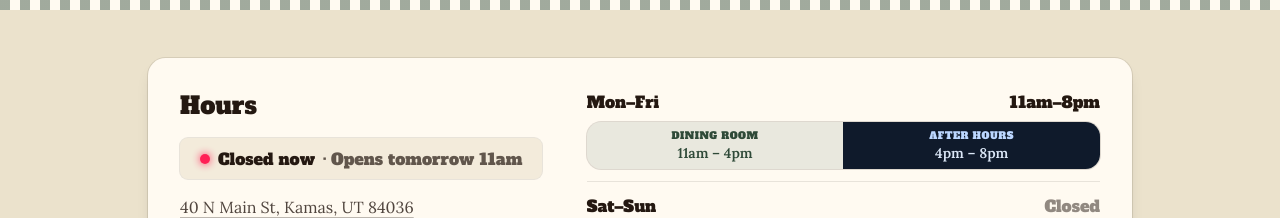
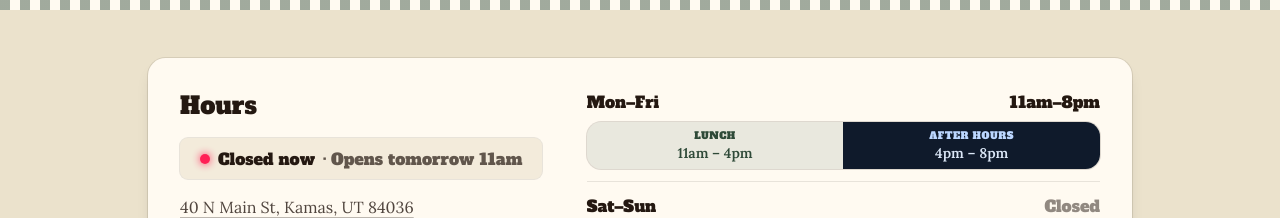
Before and after one commit to jaydedm/hi-mtn-2026, a Next.js app: page / in a window 1280 px wide. Shown: the part 820-1038 px from the top of the page. Built offline with nearby package versions, Linux system fonts and the light colour scheme; no server answers; the database is empty.

Commit message:
menu: rename Dining Room menu to Lunch

```diff
--- a/src/app/admin/_components/ui.tsx
+++ b/src/app/admin/_components/ui.tsx
@@ -79,7 +79,7 @@ export function SaveToast({ state, onDismiss }: { state: SaveState; onDismiss: (
   );
 }
 
-/** Pill-shaped single-select, e.g. All / Dining Room / After Hours. */
+/** Pill-shaped single-select, e.g. All / Lunch / After Hours. */
 export function Segmented<T extends string>({
   value,
   onChange,
@@ -250,7 +250,7 @@ export function ChoiceCard({
 /** Menu membership badges using the same colors as the public site's schedule pills. */
 export function MenuBadge({ menu }: { menu: "lunch" | "after-hours" }) {
   return menu === "lunch" ? (
-    <span className="rounded-full bg-ds-secondary/10 px-2 py-0.5 text-[11px] font-semibold text-ds-secondary">Dining Room</span>
+    <span className="rounded-full bg-ds-secondary/10 px-2 py-0.5 text-[11px] font-semibold text-ds-secondary">Lunch</span>
   ) : (
     <span className="rounded-full bg-ds-ink px-2 py-0.5 text-[11px] font-semibold text-ds-paper">After Hours</span>
   );
--- a/src/app/admin/hours/hours-form.tsx
+++ b/src/app/admin/hours/hours-form.tsx
@@ -29,7 +29,7 @@ type Row = {
 const pct = (t: string) => ((Math.min(SCALE_END, Math.max(SCALE_START, toMinutes(t))) - SCALE_START) / (SCALE_END - SCALE_START)) * 100;
 const same = (a: Row[], b: Row[]) => JSON.stringify(a) === JSON.stringify(b);
 
-/** Proportional bar of the day: Dining Room (blue) then After Hours (dark), on a 6am–midnight scale. */
+/** Proportional bar of the day: Lunch (blue) then After Hours (dark), on a 6am–midnight scale. */
 function DayBar({ row, invalid }: { row: Row; invalid: boolean }) {
   if (row.isClosed || !row.openTime || !row.closeTime || invalid) {
     return <div className="h-2.5 rounded-full bg-muted" aria-hidden="true" />;
@@ -90,7 +90,7 @@ export function HoursForm({ initial }: { initial: Row[] }) {
     <div className="space-y-6">
       <div className="flex flex-wrap items-center gap-x-5 gap-y-2 text-xs text-muted-foreground">
         <span className="inline-flex items-center gap-1.5">
-          <span className="h-2.5 w-5 rounded-full bg-ds-secondary" aria-hidden="true" /> Dining Room menu
+          <span className="h-2.5 w-5 rounded-full bg-ds-secondary" aria-hidden="true" /> Lunch Menu
         </span>
         <span className="inline-flex items-center gap-1.5">
           <span className="h-2.5 w-5 rounded-full bg-ds-ink" aria-hidden="true" /> After Hours menu
@@ -162,8 +162,8 @@ export function HoursForm({ initial }: { initial: Row[] }) {
                       row.closeTime && (
                         <p className="text-xs text-muted-foreground">
                           {row.hasAfterHours && row.afterHoursStart
-                            ? `Dining Room ${fmtTime(row.openTime)}–${fmtTime(row.afterHoursStart)}, then After Hours until ${fmtTime(row.closeTime)}`
-                            : `Dining Room menu ${fmtTime(row.openTime)}–${fmtTime(row.closeTime)}`}
+                            ? `Lunch ${fmtTime(row.openTime)}–${fmtTime(row.afterHoursStart)}, then After Hours until ${fmtTime(row.closeTime)}`
+                            : `Lunch Menu ${fmtTime(row.openTime)}–${fmtTime(row.closeTime)}`}
                         </p>
                       )
                     )}
--- a/src/app/admin/hours/page.tsx
+++ b/src/app/admin/hours/page.tsx
@@ -20,7 +20,7 @@ export default async function AdminHoursPage() {
     <div>
       <PageHeader
         title="Hours"
-        description="When you’re open, and when the menu switches from Dining Room to After Hours. All times are Mountain Time. The website updates as soon as you save."
+        description="When you’re open, and when the menu switches from Lunch to After Hours. All times are Mountain Time. The website updates as soon as you save."
       />
       <HoursForm initial={serialized} />
     </div>
--- a/src/app/admin/menu/menu-editor.tsx
+++ b/src/app/admin/menu/menu-editor.tsx
@@ -153,7 +153,7 @@ export function MenuEditor({ initial }: { initial: MenuSectionDto[] }) {
           onChange={setFilter}
           options={[
             ["all", "All items"],
-            ["lunch", "Dining Room"],
+            ["lunch", "Lunch"],
             ["after-hours", "After Hours"],
           ]}
         />
@@ -262,7 +262,7 @@ export function MenuEditor({ initial }: { initial: MenuSectionDto[] }) {
                   })}
                   {items.length === 0 && (
                     <li className="px-5 py-6 text-center text-sm text-muted-foreground">
-                      {filter === "all" ? "No items yet." : `No ${filter === "lunch" ? "Dining Room" : "After Hours"} items in this section.`}
+                      {filter === "all" ? "No items yet." : `No ${filter === "lunch" ? "Lunch" : "After Hours"} items in this section.`}
                     </li>
                   )}
                 </ul>
@@ -527,7 +527,7 @@ function ItemForm({
 
       <Group n={2} title="Where it shows">
         <div className="grid gap-2 sm:grid-cols-2">
-          <ChoiceCard tone="blue" checked={onLunch} onChange={setOnLunch} title="Dining Room menu" description="The full menu, before After Hours starts" />
+          <ChoiceCard tone="blue" checked={onLunch} onChange={setOnLunch} title="Lunch Menu" description="The full menu, before After Hours starts" />
           <ChoiceCard tone="ink" checked={onAfterHours} onChange={setOnAfterHours} title="After Hours menu" description="Shakes, ice cream and box combos" />
         </div>
         {!onLunch && !onAfterHours && <p className="text-xs font-medium text-amber-700">Pick at least one menu, or this item won’t appear anywhere.</p>}
--- a/src/app/globals.css
+++ b/src/app/globals.css
@@ -172,7 +172,7 @@
   clip-path: polygon(0 var(--roof), 50% 0, 100% var(--roof), 100% 100%, 0 100%);
 }
 
-/* Per-menu accent colors on /menu: primary for the Dining Room, night colors for After Hours.
+/* Per-menu accent colors on /menu: primary for Lunch, night colors for After Hours.
    Menu components use them via text-(--m-accent), bg-(--m-accent), etc. */
 .ds-menu-theme {
   --m-accent: var(--ds-primary);
--- a/src/components/site/menu/menu-view.tsx
+++ b/src/components/site/menu/menu-view.tsx
@@ -8,7 +8,7 @@ import { MenuSectionView } from "./menu-section";
 import { SectionChips } from "./section-chips";
 
 /**
- * Dining Room / After Hours tabs over the online menu. Both menus are server-rendered
+ * Lunch / After Hours tabs over the online menu. Both menus are server-rendered
  * (hidden panel uses `hidden`), so all items are in the HTML for search engines.
  */
 export function MenuView({
@@ -89,7 +89,7 @@ export function MenuView({
                 tabIndex={on ? 0 : -1}
                 onClick={() => select(t)}
                 onKeyDown={(e) => onKey(e, i)}
-                // Matches the home-page menu cards: Dining Room is a light card with a primary ring,
+                // Matches the home-page menu cards: Lunch is a light card with a primary ring,
                 // After Hours uses the theme's night colors.
                 className={`flex-1 rounded-full px-4 py-2 text-center transition ${
                   on
--- a/src/components/site/schedule-list.tsx
+++ b/src/components/site/schedule-list.tsx
@@ -2,8 +2,8 @@ import type { ScheduleGroup } from "@/lib/menu-schedule";
 
 /**
  * One split pill per day, so each menu's label sits right on top of its time:
- *   [ DINING ROOM  11am – 4pm | AFTER HOURS  4pm – 8pm ]
- * Pass only `lunch` for Dining-Room-only days, only `afterHours` for After-Hours-only days.
+ *   [ LUNCH  11am – 4pm | AFTER HOURS  4pm – 8pm ]
+ * Pass only `lunch` for Lunch-only days, only `afterHours` for After-Hours-only days.
  */
 export function MenuSegments({ lunch, afterHours, day }: { lunch: string | null; afterHours: string | null; day: string }) {
   if (!lunch && !afterHours) return null;
@@ -11,7 +11,7 @@ export function MenuSegments({ lunch, afterHours, day }: { lunch: string | null;
     <ul aria-label={`Menu times, ${day}`} className="mt-2 flex overflow-hidden rounded-2xl ring-1 ring-ds-ink/15 text-center">
       {lunch && (
         <li className="flex-1 bg-ds-secondary/10 px-3 py-1.5 text-ds-secondary">
-          <span className="block font-label text-[10px] uppercase tracking-wider">Dining Room</span>
+          <span className="block font-label text-[10px] uppercase tracking-wider">Lunch</span>
           <span className="block text-sm font-semibold">{lunch}</span>
         </li>
       )}
--- a/src/lib/faq.ts
+++ b/src/lib/faq.ts
@@ -43,7 +43,7 @@ export function buildFaqs(groups: ScheduleGroup[]): Faq[] {
       q: "What are your hours?",
       a: `${hoursSentence(groups)} (Mountain Time).${
         afterHours
-          ? ` On ${afterHours.days}, the Dining Room menu runs ${afterHours.lunch ?? afterHours.dining}, then After Hours runs ${afterHours.afterHours}.`
+          ? ` On ${afterHours.days}, the Lunch Menu runs ${afterHours.lunch ?? afterHours.dining}, then After Hours runs ${afterHours.afterHours}.`
           : ""
       } Current hours are always on our hours page.`,
     },
--- a/src/lib/menu-schedule.ts
+++ b/src/lib/menu-schedule.ts
@@ -16,8 +16,8 @@ export const MENU_INFO: Record<
   { title: string; name: string; blurb: string }
 > = {
   lunch: {
-    title: "Dining Room Menu",
-    name: "Dining Room",
+    title: "Lunch Menu",
+    name: "Lunch",
     blurb:
       "The full grill: award-winning burgers, sandwiches, salads, sides, shakes and more.",
   },
@@ -99,7 +99,7 @@ export type ScheduleGroup = {
   hours: string;
   lunch: string | null;
   afterHours: string | null;
-  /** Dining Room window on any day it is served (even without After Hours), for the hours table. */
+  /** Lunch window on any day it is served (even without After Hours), for the hours table. */
   dining: string | null;
 };
 
```
Also changed, not shown: 1 other file (tests, documents, lock files or other folders).
